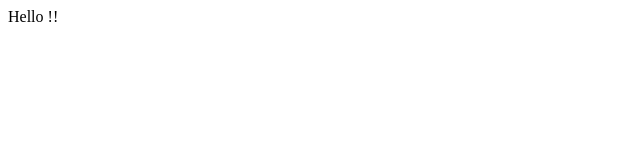
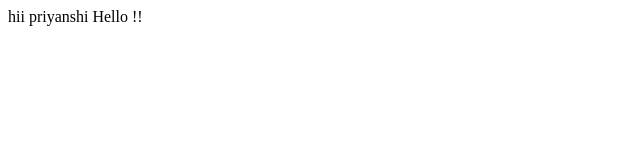
Before and after one commit to Zainabfatima12/Demo, a plain HTML site: page index.html in a window 1280 px wide. Shown: the whole page, without its empty margins (0-640 px from the left). Drawn offline with Linux system fonts and the light colour scheme.

Commit message:
Update index.html

```diff
--- a/index.html
+++ b/index.html
@@ -6,6 +6,7 @@
     <title>Document</title>
 </head>
 <body>
+    hii priyanshi
     Hello !!
 </body>
 </html>
```
